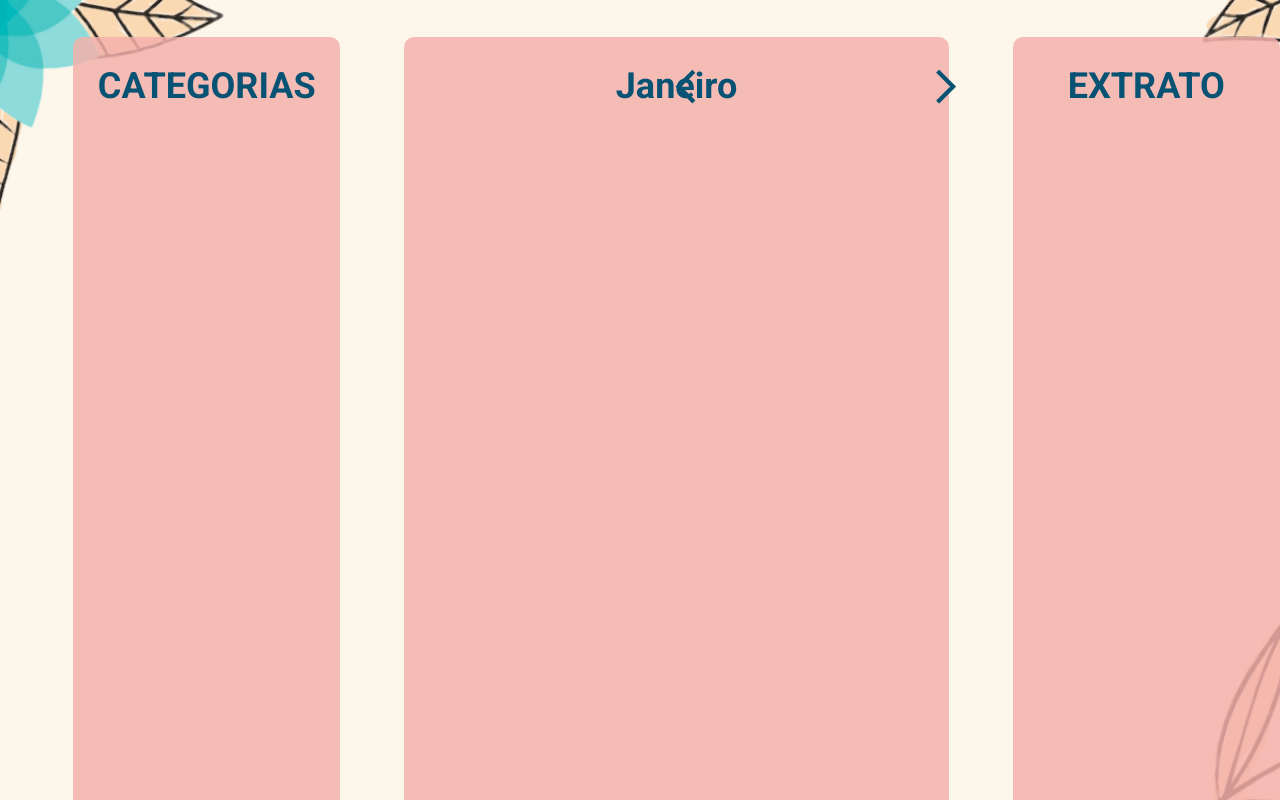
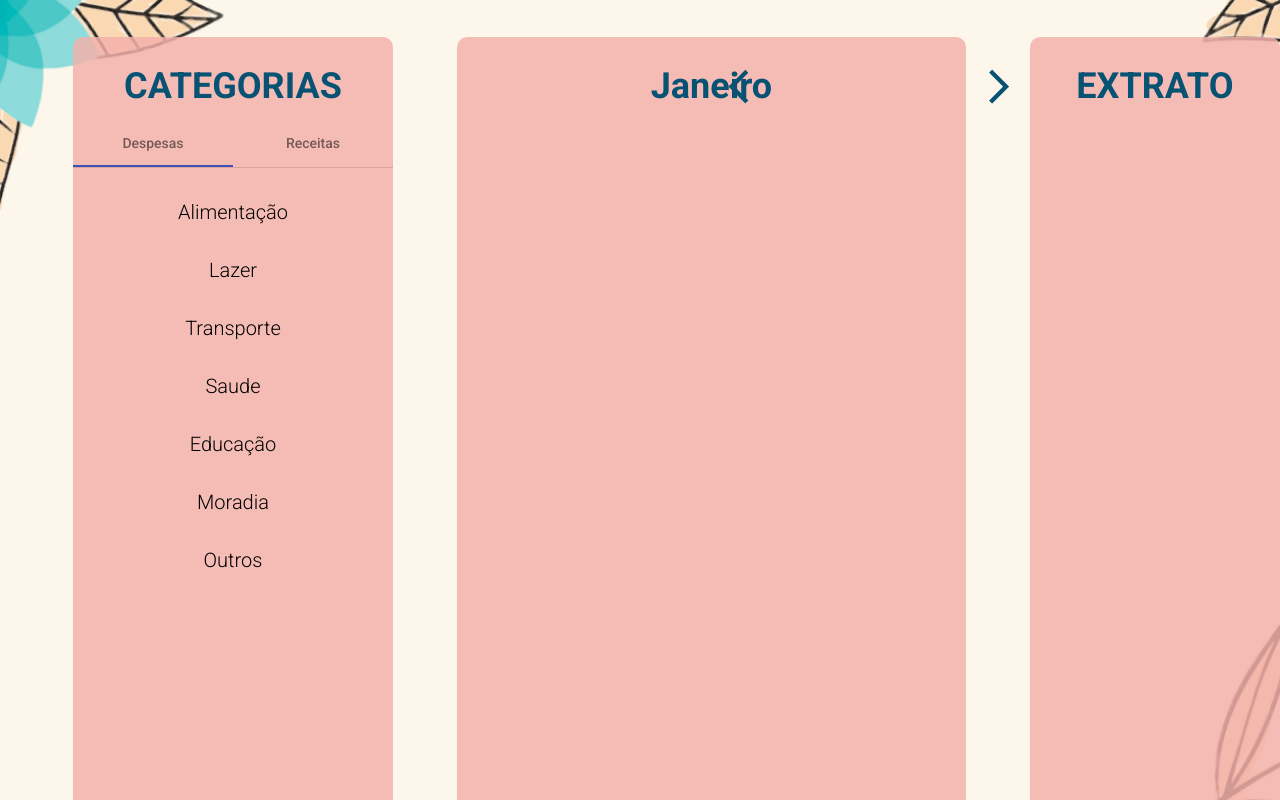
Before and after one commit to kampuzzle/ForYou, an Angular app in the folder ForYou/: page /home in a window 1280 px wide. Shown: the top 800 px of the page. Built offline with nearby package versions, Linux system fonts and the light colour scheme.

Commit message:
mat table me irritando demais

```diff
--- a/ForYou/package.json
+++ b/ForYou/package.json
@@ -21,6 +21,7 @@
     "@angular/platform-browser-dynamic": "~13.2.0",
     "@angular/router": "~13.2.0",
     "@auth0/angular-jwt": "^5.0.2",
+    "@material/tabs": "^2.3.0",
     "rxjs": "~7.5.0",
     "tslib": "^2.3.0",
     "zone.js": "~0.11.4"
--- a/ForYou/src/app/app.module.ts
+++ b/ForYou/src/app/app.module.ts
@@ -5,6 +5,7 @@ import { AppRoutingModule } from './app-routing.module';
 import { AppComponent } from './app.component';
 import { CommonModule } from '@angular/common';
 import { MatIconModule } from '@angular/material/icon';
+import { BrowserAnimationsModule } from '@angular/platform-browser/animations';
 
 @NgModule({
   declarations: [
@@ -16,7 +17,8 @@ import { MatIconModule } from '@angular/material/icon';
     FormsModule,
     ReactiveFormsModule,
     CommonModule,
-    MatIconModule
+    MatIconModule,
+    BrowserAnimationsModule,
   ],
   providers: [],
   bootstrap: [AppComponent]
--- a/ForYou/src/app/views/home/home.component.html
+++ b/ForYou/src/app/views/home/home.component.html
@@ -5,6 +5,16 @@
 <div class="background">
     <div class="box">
         <p>CATEGORIAS</p>
+        <mat-tab-group mat-align-tabs="center" class="tab" style="min-width: 0; width: 100%">
+            <mat-tab label="Despesas">
+                <div class="content" *ngFor="let despesa of despesas">{{ despesa }}</div>
+            </mat-tab>
+
+            <mat-tab label="Receitas">
+
+            </mat-tab>
+        </mat-tab-group>
+
     </div>
 
     <div class="box" id="center">
--- a/ForYou/src/app/views/home/home.component.scss
+++ b/ForYou/src/app/views/home/home.component.scss
@@ -47,3 +47,21 @@ p {
 .material-icons:hover {
     cursor: pointer;
 }
+
+mat-tab-group {
+   font: normal 300 24px/28px Roboto;
+   min-width: 0;
+   justify-content: flex-end;
+   transform: none;
+   transition: none;
+}
+
+::ng-deep .mat-tab-header-pagination {
+    display: none !important;
+}
+
+.content {
+    font: normal 300 20px/28px Roboto;
+    margin-top: 30px;
+    text-align: center;
+}
--- a/ForYou/src/app/views/home/home.component.ts
+++ b/ForYou/src/app/views/home/home.component.ts
@@ -9,6 +9,8 @@ export class HomeComponent implements OnInit {
 
   month: string = 'Janeiro';
   monthList = ['Janeiro', 'Fevereiro', 'Março', 'Abril', 'Maio', 'Junho', 'Julho', 'Agosto', 'Setembro', 'Outubro', 'Novembro', 'Dezembro'];
+
+  despesas = ['Alimentação ', 'Lazer', 'Transporte', 'Saude', 'Educação', 'Moradia', 'Outros'];
 
   constructor() { }
 
--- a/ForYou/src/app/views/home/home.module.ts
+++ b/ForYou/src/app/views/home/home.module.ts
@@ -1,8 +1,9 @@
 import { NgModule } from '@angular/core';
 import { CommonModule } from '@angular/common';
-
+import { MatTabsModule } from '@angular/material/tabs';
 import { HomeRoutingModule } from './home-routing.module';
 import { HomeComponent } from './home.component';
+
 
 
 @NgModule({
@@ -11,7 +12,8 @@ import { HomeComponent } from './home.component';
   ],
   imports: [
     CommonModule,
-    HomeRoutingModule
+    HomeRoutingModule,
+    MatTabsModule
   ]
 })
 export class HomeModule { }
--- a/ForYou/src/app/views/login/login.module.ts
+++ b/ForYou/src/app/views/login/login.module.ts
@@ -3,6 +3,7 @@ import { CommonModule } from '@angular/common';
 import { LoginRoutingModule } from './login-routing.module';
 import { LoginComponent } from './login.component';
 import { FormsModule } from '@angular/forms';
+import { MatTabsModule } from '@angular/material/tabs';
 
 @NgModule({
   declarations: [
@@ -11,7 +12,8 @@ import { FormsModule } from '@angular/forms';
   imports: [
     CommonModule,
     LoginRoutingModule,
-    FormsModule
+    FormsModule,
+    MatTabsModule
   ]
 })
 export class LoginModule { }
```
Also changed, not shown: 1 other file (tests, documents, lock files or other folders).
